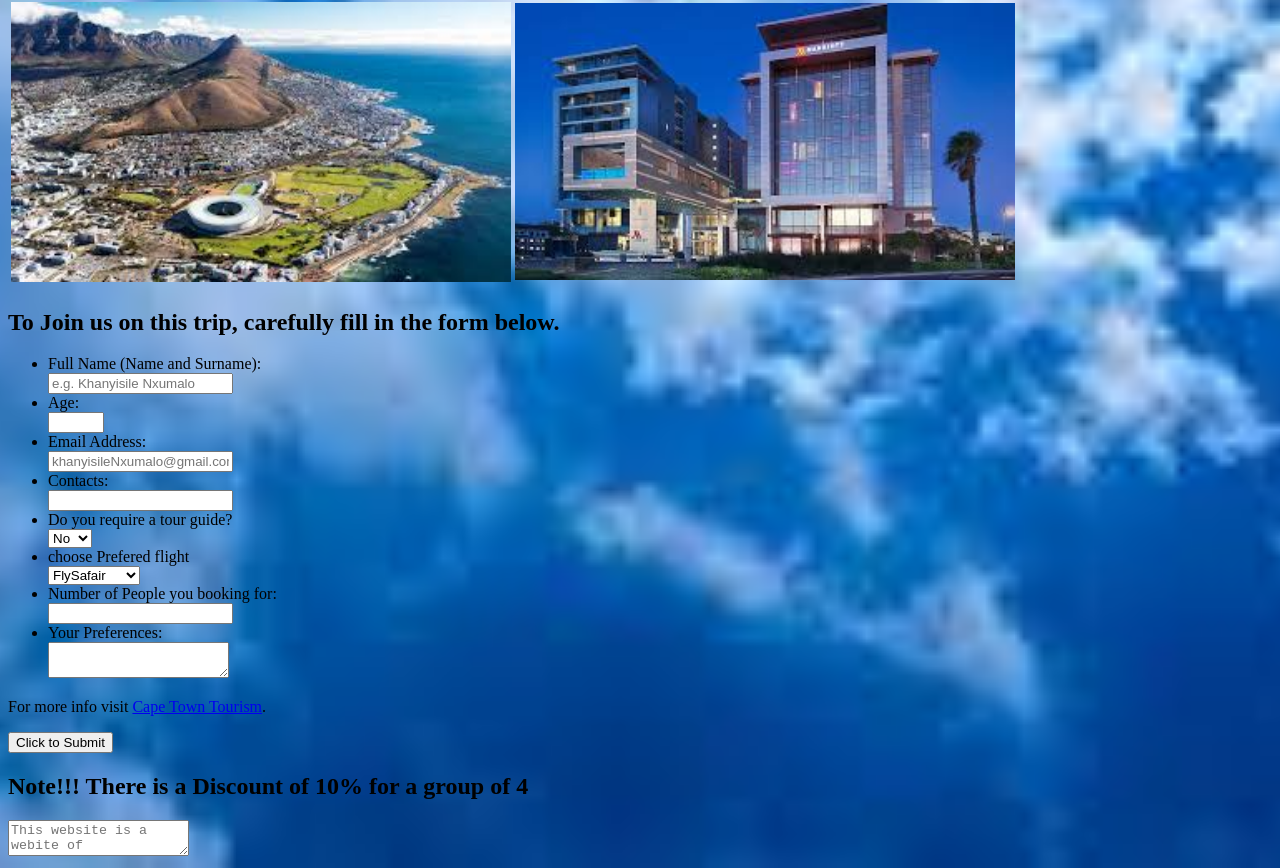
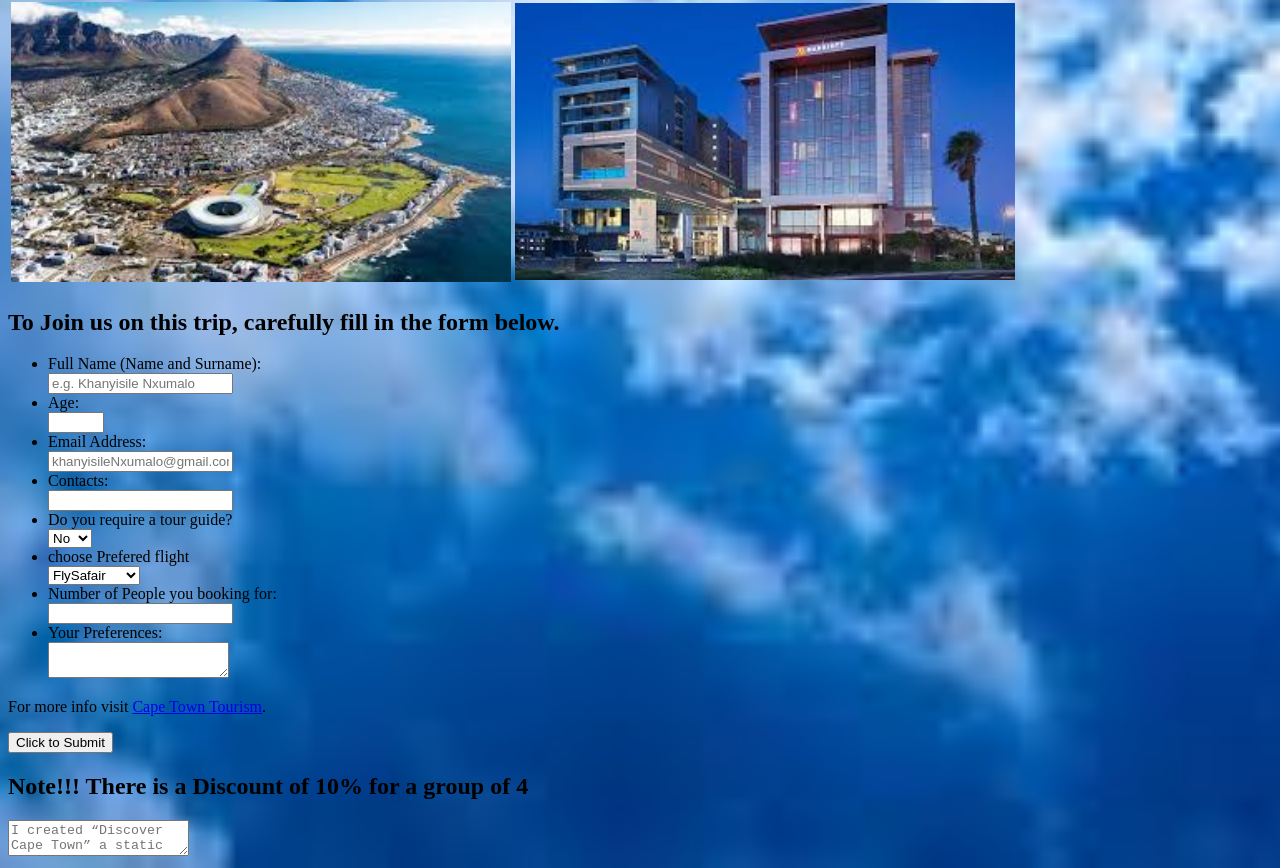
Before and after one commit to KhanyisileNxumalo8/experimental-website, a plain HTML site: page index.html in a window 1280 px wide. Shown: the part 934-1802 px from the top of the page. Drawn offline with Linux system fonts and the light colour scheme.

Commit message:
Update index.html

```diff
--- a/index.html
+++ b/index.html
@@ -120,7 +120,7 @@
 <button type="submit">Click to Submit</button>
     <h2>Note!!! There is a Discount of 10% for a group of 4 </h2>
 
-        <textarea placeholder="This website is a webite of "></textarea>
+        <textarea placeholder="I created “Discover Cape Town” a static web-based project designed to provide a comprehensive overview of Cape Town’s geography, cultural heritage, and key tourist attractions. The website integrates descriptive content on the city’s landmarks, historical context, and lifestyle, complemented by a functional booking form that allows users to input personal details and travel preferences."></textarea>
         <br>
 
     </ul>
@@ -132,4 +132,5 @@
 
 
 <section class="card">
+
 </html>
```
